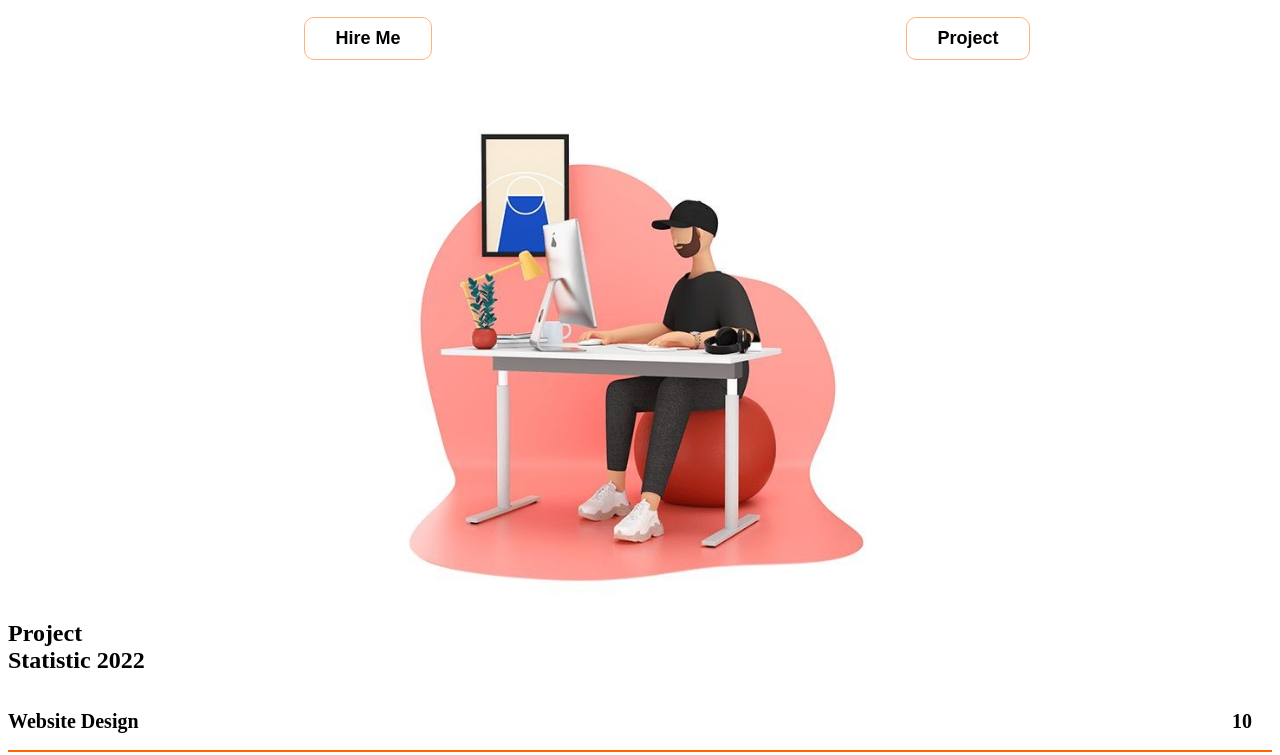
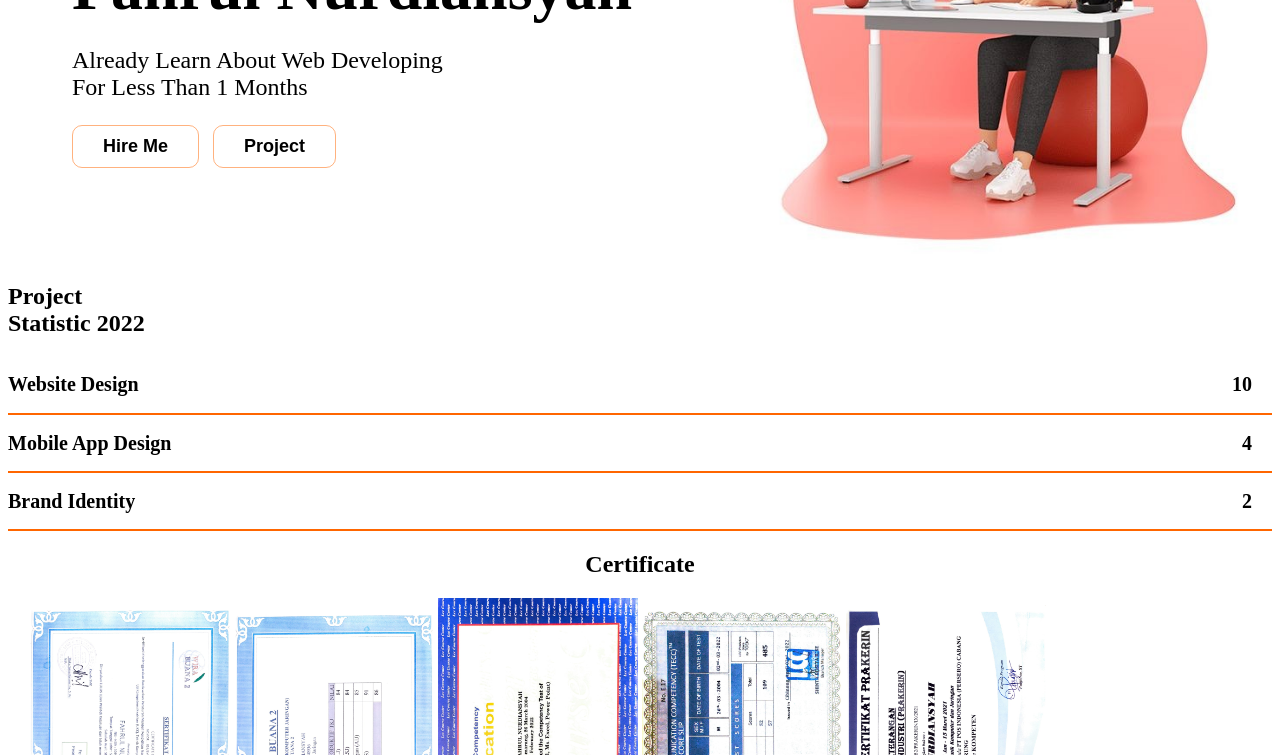
Before and after one commit to Fahrul26/fahrul.io, a plain HTML site: page index.html in a window 1280 px wide. Shown: the part 359-1114 px from the top of the page. Drawn offline with Linux system fonts and the light colour scheme.

Commit message:
Update style.css

```diff
--- a/style.css
+++ b/style.css
@@ -1,5 +1,3 @@
-/* For devices 400px and larger: */
-@media only screen and (min-device-width: 400px){
 * {
     box-sizing: border-box;
 }
@@ -118,7 +116,8 @@ a {
 
 
 
-
+@media only screen and
+(max-width:100px) {
     .hero{
         display: contents;
     }
```
